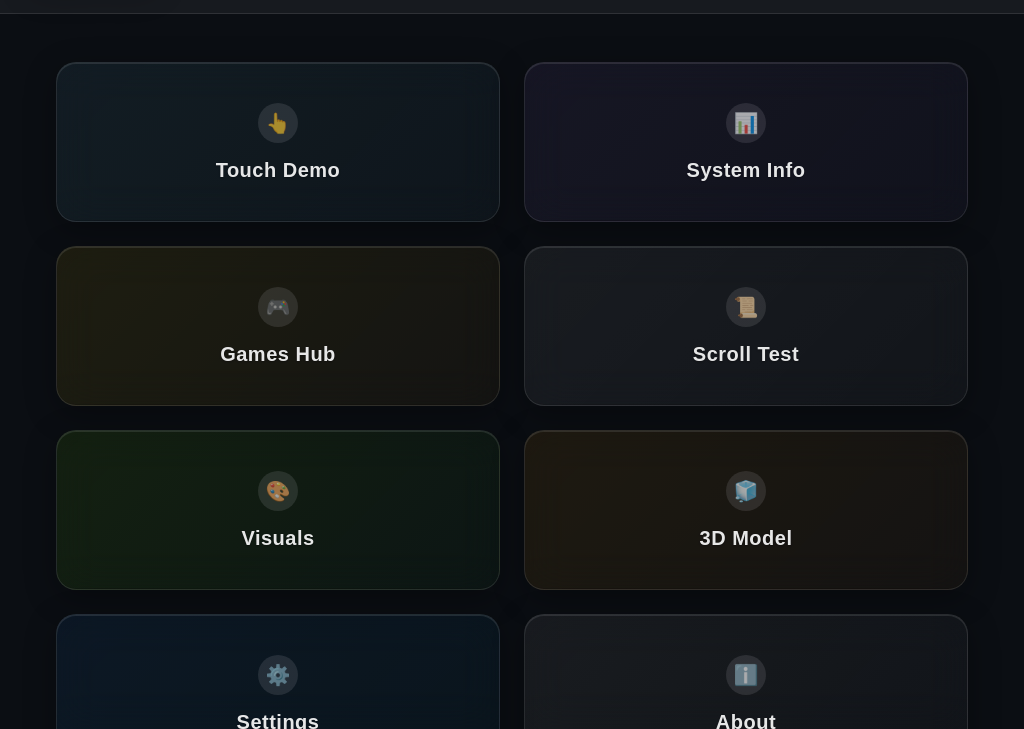
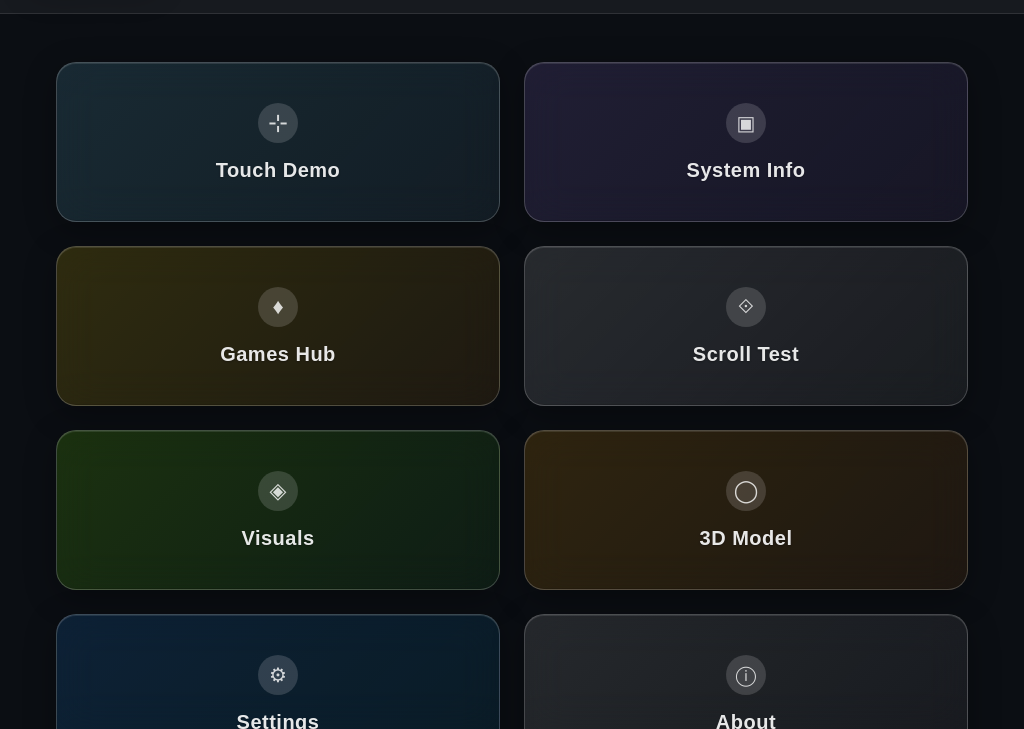
Before and after one commit to hadefuwa/rpi-demo-3, an Electron app: page renderer/index.html in a window 1024 px wide. Shown: the part 71-800 px from the top of the page. Drawn offline with nearby package versions, Linux system fonts and the light colour scheme; no server answers.

Commit message:
Describe your change

```diff
--- a/renderer/styles/base.css
+++ b/renderer/styles/base.css
@@ -166,83 +166,83 @@ button:focus { outline: 2px solid var(--brand); outline-offset: 2px; }
 /* ===== Shared theme color helpers (used by Home cards and Games) ===== */
 /* ===== Shared theme color helpers (used by Home cards and Games) ===== */
 .theme-cyan {
-  border-color: rgba(107, 203, 239, 0.3);
-  background: linear-gradient(135deg, rgba(107, 203, 239, 0.08) 0%, rgba(107, 203, 239, 0.04) 100%) !important;
+  border-color: rgba(107, 203, 239, 0.5);
+  background: linear-gradient(135deg, rgba(107, 203, 239, 0.15) 0%, rgba(107, 203, 239, 0.08) 100%) !important;
 }
 .theme-cyan:hover {
-  background: linear-gradient(135deg, rgba(107, 203, 239, 0.12) 0%, rgba(107, 203, 239, 0.06) 100%) !important;
-  border-color: rgba(107, 203, 239, 0.4);
-  box-shadow: 0 20px 64px rgba(0, 0, 0, 0.4), 0 0 20px rgba(107, 203, 239, 0.1);
+  background: linear-gradient(135deg, rgba(107, 203, 239, 0.25) 0%, rgba(107, 203, 239, 0.12) 100%) !important;
+  border-color: rgba(107, 203, 239, 0.7);
+  box-shadow: 0 20px 64px rgba(0, 0, 0, 0.4), 0 0 20px rgba(107, 203, 239, 0.2);
 }
 
 .theme-purple {
-  border-color: rgba(157, 124, 243, 0.3);
-  background: linear-gradient(135deg, rgba(157, 124, 243, 0.08) 0%, rgba(157, 124, 243, 0.04) 100%) !important;
+  border-color: rgba(157, 124, 243, 0.5);
+  background: linear-gradient(135deg, rgba(157, 124, 243, 0.15) 0%, rgba(157, 124, 243, 0.08) 100%) !important;
 }
 .theme-purple:hover {
-  background: linear-gradient(135deg, rgba(157, 124, 243, 0.12) 0%, rgba(157, 124, 243, 0.06) 100%) !important;
-  border-color: rgba(157, 124, 243, 0.4);
-  box-shadow: 0 20px 64px rgba(0, 0, 0, 0.4), 0 0 20px rgba(157, 124, 243, 0.1);
+  background: linear-gradient(135deg, rgba(157, 124, 243, 0.25) 0%, rgba(157, 124, 243, 0.12) 100%) !important;
+  border-color: rgba(157, 124, 243, 0.7);
+  box-shadow: 0 20px 64px rgba(0, 0, 0, 0.4), 0 0 20px rgba(157, 124, 243, 0.2);
 }
 
 .theme-gold {
-  border-color: rgba(255, 215, 0, 0.3);
-  background: linear-gradient(135deg, rgba(255, 215, 0, 0.08) 0%, rgba(255, 165, 0, 0.04) 100%) !important;
+  border-color: rgba(255, 215, 0, 0.5);
+  background: linear-gradient(135deg, rgba(255, 215, 0, 0.15) 0%, rgba(255, 165, 0, 0.08) 100%) !important;
 }
 .theme-gold:hover {
-  background: linear-gradient(135deg, rgba(255, 215, 0, 0.12) 0%, rgba(255, 165, 0, 0.06) 100%) !important;
-  border-color: rgba(255, 215, 0, 0.4);
-  box-shadow: 0 20px 64px rgba(0, 0, 0, 0.4), 0 0 20px rgba(255, 215, 0, 0.1);
+  background: linear-gradient(135deg, rgba(255, 215, 0, 0.25) 0%, rgba(255, 165, 0, 0.12) 100%) !important;
+  border-color: rgba(255, 215, 0, 0.7);
+  box-shadow: 0 20px 64px rgba(0, 0, 0, 0.4), 0 0 20px rgba(255, 215, 0, 0.2);
 }
 
 .theme-white {
-  border-color: rgba(255, 255, 255, 0.2);
-  background: linear-gradient(135deg, rgba(255, 255, 255, 0.06) 0%, rgba(255, 255, 255, 0.03) 100%) !important;
+  border-color: rgba(255, 255, 255, 0.3);
+  background: linear-gradient(135deg, rgba(255, 255, 255, 0.12) 0%, rgba(255, 255, 255, 0.06) 100%) !important;
 }
 .theme-white:hover {
-  background: linear-gradient(135deg, rgba(255, 255, 255, 0.1) 0%, rgba(255, 255, 255, 0.05) 100%) !important;
-  border-color: rgba(255, 255, 255, 0.3);
-  box-shadow: 0 20px 64px rgba(0, 0, 0, 0.4), 0 0 20px rgba(255, 255, 255, 0.05);
+  background: linear-gradient(135deg, rgba(255, 255, 255, 0.2) 0%, rgba(255, 255, 255, 0.1) 100%) !important;
+  border-color: rgba(255, 255, 255, 0.5);
+  box-shadow: 0 20px 64px rgba(0, 0, 0, 0.4), 0 0 20px rgba(255, 255, 255, 0.1);
 }
 
 .theme-lime {
-  border-color: rgba(124, 252, 0, 0.3);
-  background: linear-gradient(135deg, rgba(124, 252, 0, 0.08) 0%, rgba(50, 205, 50, 0.04) 100%) !important;
+  border-color: rgba(124, 252, 0, 0.5);
+  background: linear-gradient(135deg, rgba(124, 252, 0, 0.15) 0%, rgba(50, 205, 50, 0.08) 100%) !important;
 }
 .theme-lime:hover {
-  background: linear-gradient(135deg, rgba(124, 252, 0, 0.12) 0%, rgba(50, 205, 50, 0.06) 100%) !important;
-  border-color: rgba(124, 252, 0, 0.4);
-  box-shadow: 0 20px 64px rgba(0, 0, 0, 0.4), 0 0 20px rgba(124, 252, 0, 0.1);
+  background: linear-gradient(135deg, rgba(124, 252, 0, 0.25) 0%, rgba(50, 205, 50, 0.12) 100%) !important;
+  border-color: rgba(124, 252, 0, 0.7);
+  box-shadow: 0 20px 64px rgba(0, 0, 0, 0.4), 0 0 20px rgba(124, 252, 0, 0.2);
 }
 
 .theme-orange {
-  border-color: rgba(255, 165, 0, 0.3);
-  background: linear-gradient(135deg, rgba(255, 165, 0, 0.08) 0%, rgba(255, 140, 0, 0.04) 100%) !important;
+  border-color: rgba(255, 165, 0, 0.5);
+  background: linear-gradient(135deg, rgba(255, 165, 0, 0.15) 0%, rgba(255, 140, 0, 0.08) 100%) !important;
 }
 .theme-orange:hover {
-  background: linear-gradient(135deg, rgba(255, 165, 0, 0.12) 0%, rgba(255, 140, 0, 0.06) 100%) !important;
-  border-color: rgba(255, 165, 0, 0.4);
-  box-shadow: 0 20px 64px rgba(0, 0, 0, 0.4), 0 0 20px rgba(255, 165, 0, 0.1);
+  background: linear-gradient(135deg, rgba(255, 165, 0, 0.25) 0%, rgba(255, 140, 0, 0.12) 100%) !important;
+  border-color: rgba(255, 165, 0, 0.7);
+  box-shadow: 0 20px 64px rgba(0, 0, 0, 0.4), 0 0 20px rgba(255, 165, 0, 0.2);
 }
 
 .theme-blue {
-  border-color: rgba(30, 144, 255, 0.3);
-  background: linear-gradient(135deg, rgba(30, 144, 255, 0.08) 0%, rgba(0, 191, 255, 0.04) 100%) !important;
+  border-color: rgba(30, 144, 255, 0.5);
+  background: linear-gradient(135deg, rgba(30, 144, 255, 0.15) 0%, rgba(0, 191, 255, 0.08) 100%) !important;
 }
 .theme-blue:hover {
-  background: linear-gradient(135deg, rgba(30, 144, 255, 0.12) 0%, rgba(0, 191, 255, 0.06) 100%) !important;
-  border-color: rgba(30, 144, 255, 0.4);
-  box-shadow: 0 20px 64px rgba(0, 0, 0, 0.4), 0 0 20px rgba(30, 144, 255, 0.1);
+  background: linear-gradient(135deg, rgba(30, 144, 255, 0.25) 0%, rgba(0, 191, 255, 0.12) 100%) !important;
+  border-color: rgba(30, 144, 255, 0.7);
+  box-shadow: 0 20px 64px rgba(0, 0, 0, 0.4), 0 0 20px rgba(30, 144, 255, 0.2);
 }
 
 .theme-silver {
-  border-color: rgba(192, 192, 192, 0.3);
-  background: linear-gradient(135deg, rgba(192, 192, 192, 0.08) 0%, rgba(169, 169, 169, 0.04) 100%) !important;
+  border-color: rgba(192, 192, 192, 0.5);
+  background: linear-gradient(135deg, rgba(192, 192, 192, 0.15) 0%, rgba(169, 169, 169, 0.08) 100%) !important;
 }
 .theme-silver:hover {
-  background: linear-gradient(135deg, rgba(192, 192, 192, 0.12) 0%, rgba(169, 169, 169, 0.06) 100%) !important;
-  border-color: rgba(192, 192, 192, 0.4);
-  box-shadow: 0 20px 64px rgba(0, 0, 0, 0.4), 0 0 20px rgba(192, 192, 192, 0.1);
+  background: linear-gradient(135deg, rgba(192, 192, 192, 0.25) 0%, rgba(169, 169, 169, 0.12) 100%) !important;
+  border-color: rgba(192, 192, 192, 0.7);
+  box-shadow: 0 20px 64px rgba(0, 0, 0, 0.4), 0 0 20px rgba(192, 192, 192, 0.2);
 }
 
 /* Shared keyframes used by themed elements */
--- a/renderer/styles/home.css
+++ b/renderer/styles/home.css
@@ -15,8 +15,8 @@
   min-height: clamp(110px, 18vh, 170px);
   padding: var(--spacing-lg) var(--spacing-lg);
   border-radius: var(--radius-xl);
-  border: 1px solid rgba(255, 255, 255, 0.1);
-  background: rgba(255, 255, 255, 0.03);
+  border: 1px solid rgba(255, 255, 255, 0.2);
+  background: rgba(255, 255, 255, 0.05);
   backdrop-filter: blur(20px);
   -webkit-backdrop-filter: blur(20px);
   box-shadow:
@@ -35,7 +35,7 @@
   height: 40px;
   margin-bottom: var(--spacing-sm);
   border-radius: 50%;
-  background: rgba(255, 255, 255, 0.1);
+  background: rgba(255, 255, 255, 0.15);
   display: flex;
   align-items: center;
   justify-content: center;
@@ -46,27 +46,27 @@
 #screen-home .card.fancy .icon::before {
   content: '◆';
   font-size: 20px;
-  color: rgba(255, 255, 255, 0.6);
+  color: rgba(255, 255, 255, 0.8);
   transition: all 0.3s ease;
 }
 
 /* Specific icons for each theme */
-#screen-home .card.fancy.theme-cyan .icon::before { content: '👆'; }
-#screen-home .card.fancy.theme-purple .icon::before { content: '📊'; }
-#screen-home .card.fancy.theme-gold .icon::before { content: '🎮'; }
-#screen-home .card.fancy.theme-white .icon::before { content: '📜'; }
-#screen-home .card.fancy.theme-lime .icon::before { content: '🎨'; }
-#screen-home .card.fancy.theme-orange .icon::before { content: '🧊'; }
-#screen-home .card.fancy.theme-blue .icon::before { content: '⚙️'; }
-#screen-home .card.fancy.theme-silver .icon::before { content: 'ℹ️'; }
+#screen-home .card.fancy.theme-cyan .icon::before { content: '⊹'; font-size: 24px; }
+#screen-home .card.fancy.theme-purple .icon::before { content: '▣'; font-size: 20px; }
+#screen-home .card.fancy.theme-gold .icon::before { content: '♦'; font-size: 22px; }
+#screen-home .card.fancy.theme-white .icon::before { content: '⟐'; font-size: 20px; }
+#screen-home .card.fancy.theme-lime .icon::before { content: '◈'; font-size: 22px; }
+#screen-home .card.fancy.theme-orange .icon::before { content: '◯'; font-size: 22px; }
+#screen-home .card.fancy.theme-blue .icon::before { content: '⚙'; font-size: 20px; }
+#screen-home .card.fancy.theme-silver .icon::before { content: 'ⓘ'; font-size: 20px; }
 
 #screen-home .card.fancy:hover .icon {
   transform: scale(1.1) rotate(180deg);
-  background: rgba(255, 255, 255, 0.2);
+  background: rgba(255, 255, 255, 0.3);
 }
 
 #screen-home .card.fancy:hover .icon::before {
-  color: rgba(255, 255, 255, 0.9);
+  color: rgba(255, 255, 255, 1);
 }
 
 /* Add a subtle animated border effect */
```
